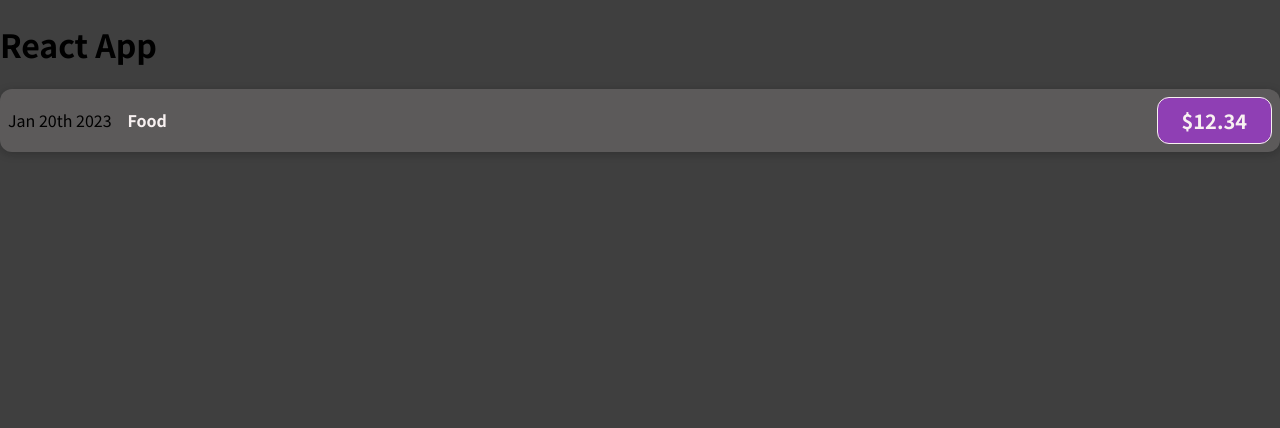
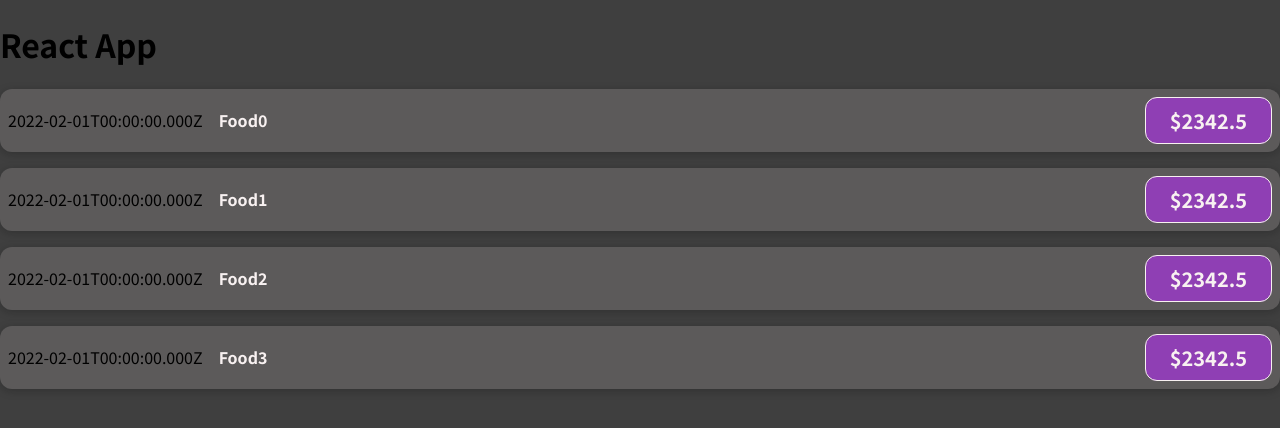
Before and after one commit to hc-sun/budget-manager, a JavaScript app: page / in a window 1280 px wide. Shown: the top 428 px of the page. Built offline with nearby package versions, Linux system fonts and the light colour scheme.

Commit message:
use props to replace data

```diff
--- a/src/App.js
+++ b/src/App.js
@@ -1,11 +1,35 @@
 import PurchaseItem from "./components/PurchaseItem";
 
-
 function App() {
+  const purchases = [
+    { id: "00", title: "Food0", amount: 2342.5, date: new Date(2022, 1, 1) },
+    { id: "01", title: "Food1", amount: 2342.5, date: new Date(2022, 1, 1) },
+    { id: "02", title: "Food2", amount: 2342.5, date: new Date(2022, 1, 1) },
+    { id: "03", title: "Food3", amount: 2342.5, date: new Date(2022, 1, 1) },
+  ];
   return (
     <div>
       <h1>React App</h1>
-      <PurchaseItem></PurchaseItem>
+      <PurchaseItem
+        title={purchases[0].title}
+        amount={purchases[0].amount}
+        date={purchases[0].date}
+      ></PurchaseItem>
+      <PurchaseItem
+        title={purchases[1].title}
+        amount={purchases[1].amount}
+        date={purchases[1].date}
+      ></PurchaseItem>
+      <PurchaseItem
+        title={purchases[2].title}
+        amount={purchases[2].amount}
+        date={purchases[2].date}
+      ></PurchaseItem>
+      <PurchaseItem
+        title={purchases[3].title}
+        amount={purchases[3].amount}
+        date={purchases[3].date}
+      ></PurchaseItem>
     </div>
   );
 }
--- a/src/components/PurchaseItem.js
+++ b/src/components/PurchaseItem.js
@@ -1,11 +1,11 @@
 import "./PurchaseItem.css";
 
-function PurchaseItem() {
+function PurchaseItem(props) {
   return (
     <div className="purchase-item">
-      <div>Jan 20th 2023</div>
-      <h2 className="purchase-item-description">Food</h2>
-      <div className="purchase-item-price">$12.34</div>
+      <div>{props.date.toISOString()}</div>
+      <h2 className="purchase-item-description">{props.title}</h2>
+      <div className="purchase-item-price">${props.amount}</div>
     </div>
   );
 }
```
